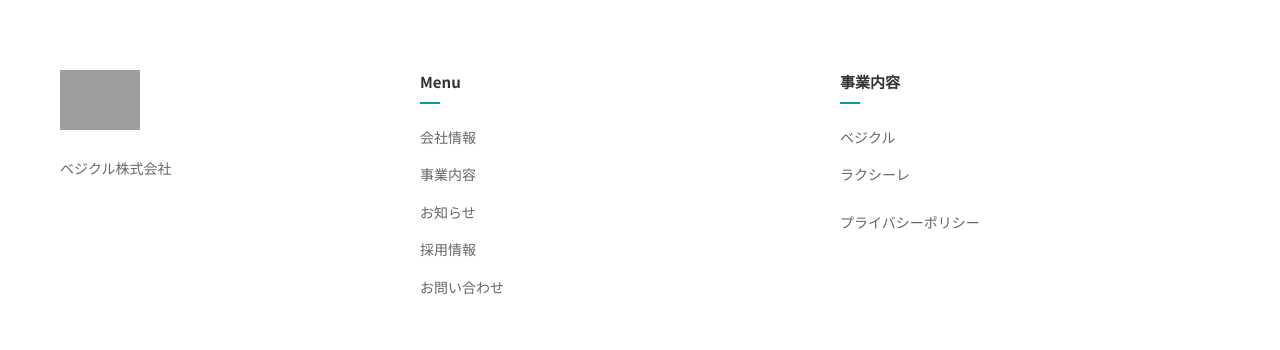
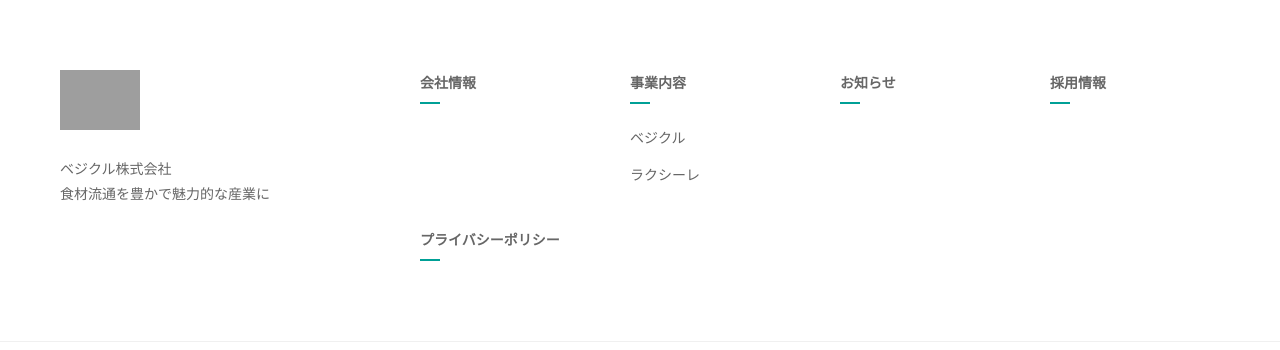
Before and after one commit to w-iwazaki/corporatesite, a plain HTML site: page contact.html in a window 1280 px wide. Shown: the part 2795-3145 px from the top of the page. Drawn offline with Linux system fonts and the light colour scheme; grey boxes are pictures that could not be loaded.

Commit message:
Auto-commit: 2025年 12月26日 金曜日 14時43分55秒 JST

```diff
--- a/contact.html
+++ b/contact.html
@@ -84,27 +84,27 @@
                     <img src="https://www.vegekul.com/wp/wp-content/themes/tsukasa_theme_20240311/img/common/header_logo.svg"
                         alt="VEGEKUL">
                 </a>
-                <p>ベジクル株式会社</p>
+                <p>ベジクル株式会社<br>食材流通を豊かで魅力的な産業に</p>
             </div>
             <div class="footer-links">
                 <div class="footer-col">
-                    <h4>Menu</h4>
+                    <h4><a href="company.html">会社情報</a></h4>
+                </div>
+                <div class="footer-col">
+                    <h4><a href="service.html">事業内容</a></h4>
                     <ul>
-                        <li><a href="company.html">会社情報</a></li>
-                        <li><a href="service.html">事業内容</a></li>
-                        <li><a href="news.html">お知らせ</a></li>
-                        <li><a href="recruit.html">採用情報</a></li>
-                        <li><a href="contact.html">お問い合わせ</a></li>
+                        <li><a href="https://www.vegekul.com/" target="_blank">ベジクル</a></li>
+                        <li><a href="https://rakushiire.com/lp/" target="_blank">ラクシーレ</a></li>
                     </ul>
                 </div>
                 <div class="footer-col">
-                    <h4>事業内容</h4>
-                    <ul>
-                        <li><a href="https://www.vegekul.com/" target="_blank">ベジクル</a></li>
-                        <li><a href="https://rakushiire.com/lp/" target="_blank">ラクシーレ</a></li>
-                        <li style="margin-top: 10px;"><a href="https://www.vegekul.com/privacy/"
-                                target="_blank">プライバシーポリシー</a></li>
-                    </ul>
+                    <h4><a href="news.html">お知らせ</a></h4>
+                </div>
+                <div class="footer-col">
+                    <h4><a href="recruit.html">採用情報</a></h4>
+                </div>
+                <div class="footer-col">
+                    <h4><a href="https://www.vegekul.com/privacy/" target="_blank">プライバシーポリシー</a></h4>
                 </div>
             </div>
         </div>
```
Also changed, not shown: news.html (+14 -14 lines), news_detail.html (+14 -14 lines), service.html (+14 -14 lines).
